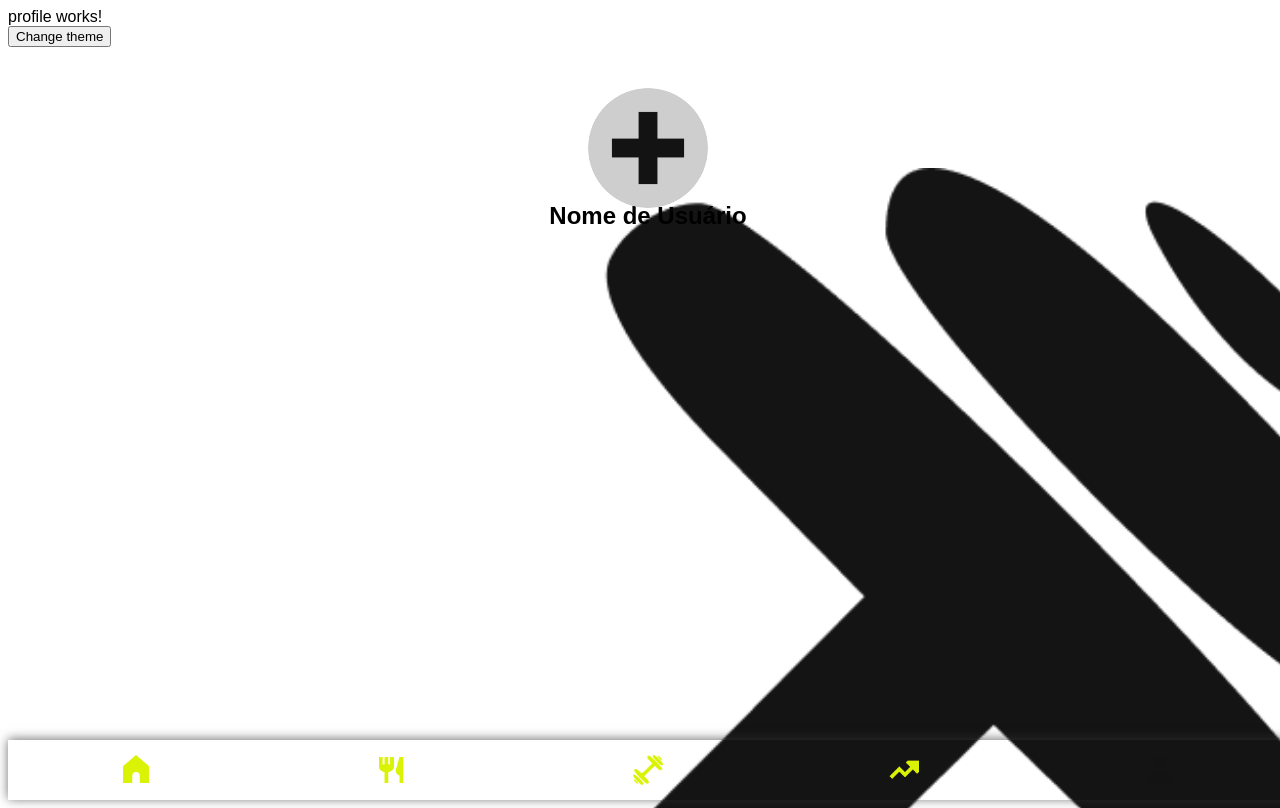
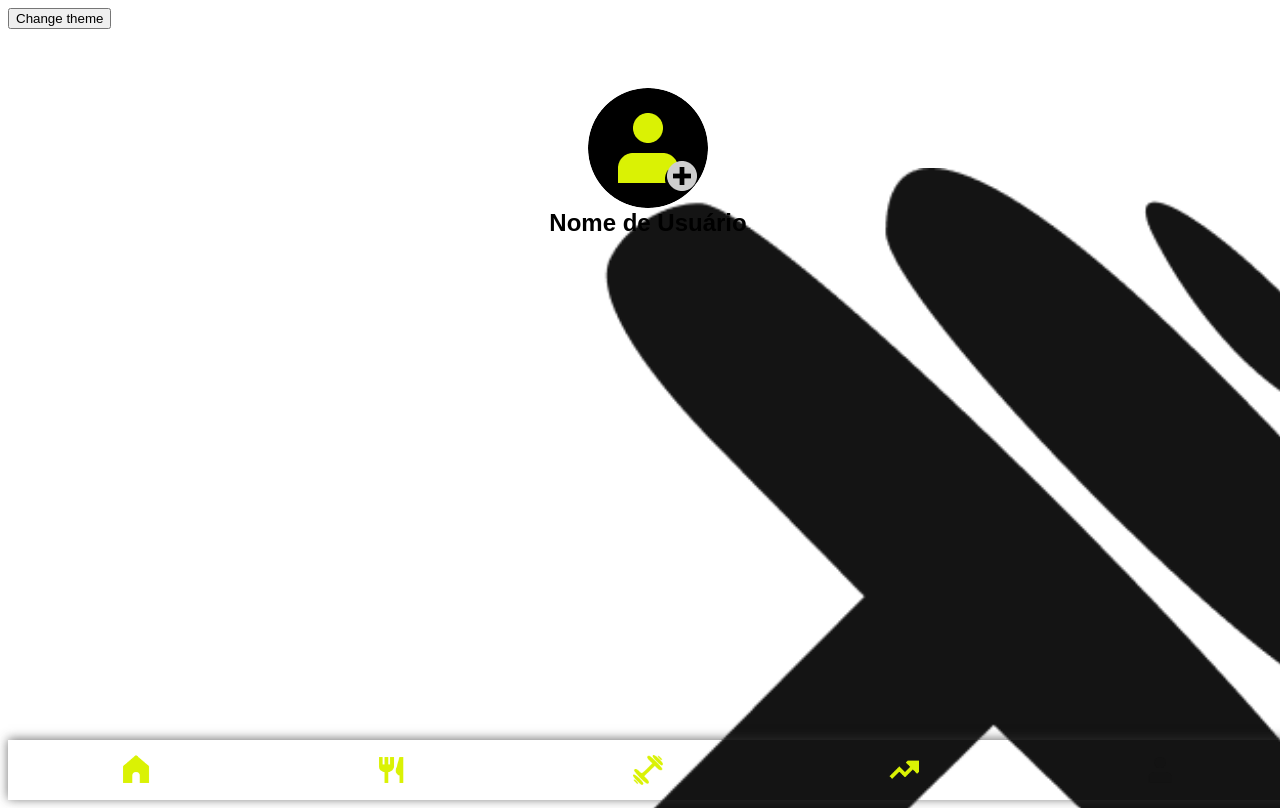
Before and after one commit to Entra-21/neomax-frontend, an Angular app: page /profile in a window 1280 px wide. Built offline with nearby package versions, Linux system fonts and the light colour scheme.

Commit message:
edit profile page

```diff
--- a/src/app/features/profile/profile.component.css
+++ b/src/app/features/profile/profile.component.css
@@ -2,7 +2,7 @@
     width: 120px;
     height: 120px;
     display: flex;
-    background-image: url('../../../assets/images/add-white.png');
+    background-image: url('../../../assets/images/img-default.png');
     background-size: cover;
     background-position: center;
     border-radius: 100%;
@@ -15,7 +15,7 @@
 
 .profile-container {
     text-align: center;
-    margin-top: 155px;
+    margin-top: 180px;
 }
 
 input[type="file"] {
@@ -34,7 +34,7 @@ label {
 
 }
 
-h1,
+h2,
 p {
     margin: 0;
 }
--- a/src/app/features/profile/profile.component.html
+++ b/src/app/features/profile/profile.component.html
@@ -1,7 +1,7 @@
-<p>profile works!</p>
+
 <button class="theme-toggle-button" (click)="darkThemeToggle()"> Change theme </button>
 <section class="profile-container">
 <div class="profile-picture"><input type="file" id="profile-upload" accept="image/*">
 <label for="profile-upload">Escolha uma foto de perfil</label></div>
-    <h1>Nome de Usuário</h1>
+    <h2>Nome de Usuário</h2>
 </section>
```
Also changed, not shown: src/assets/images/img-default.png (added).
